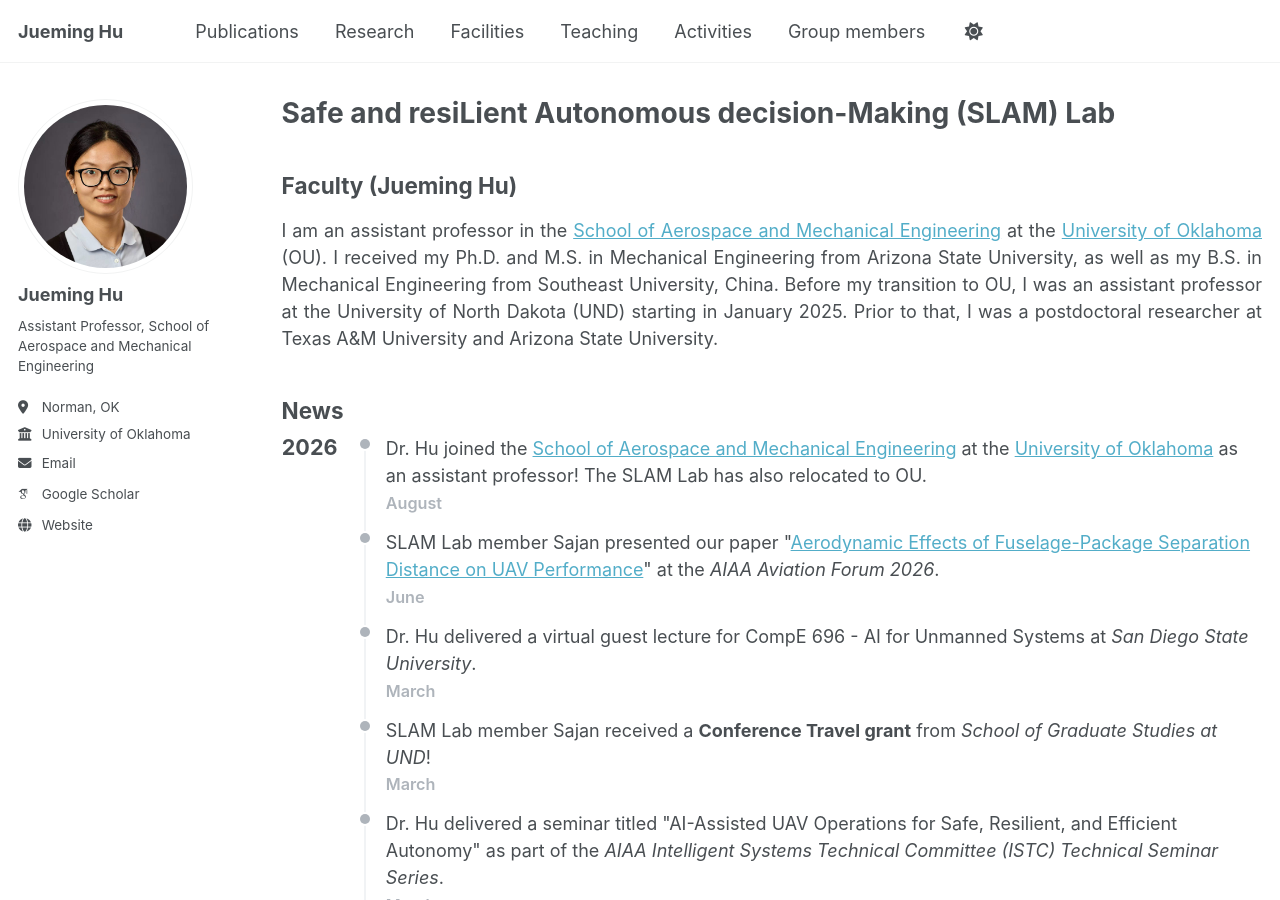
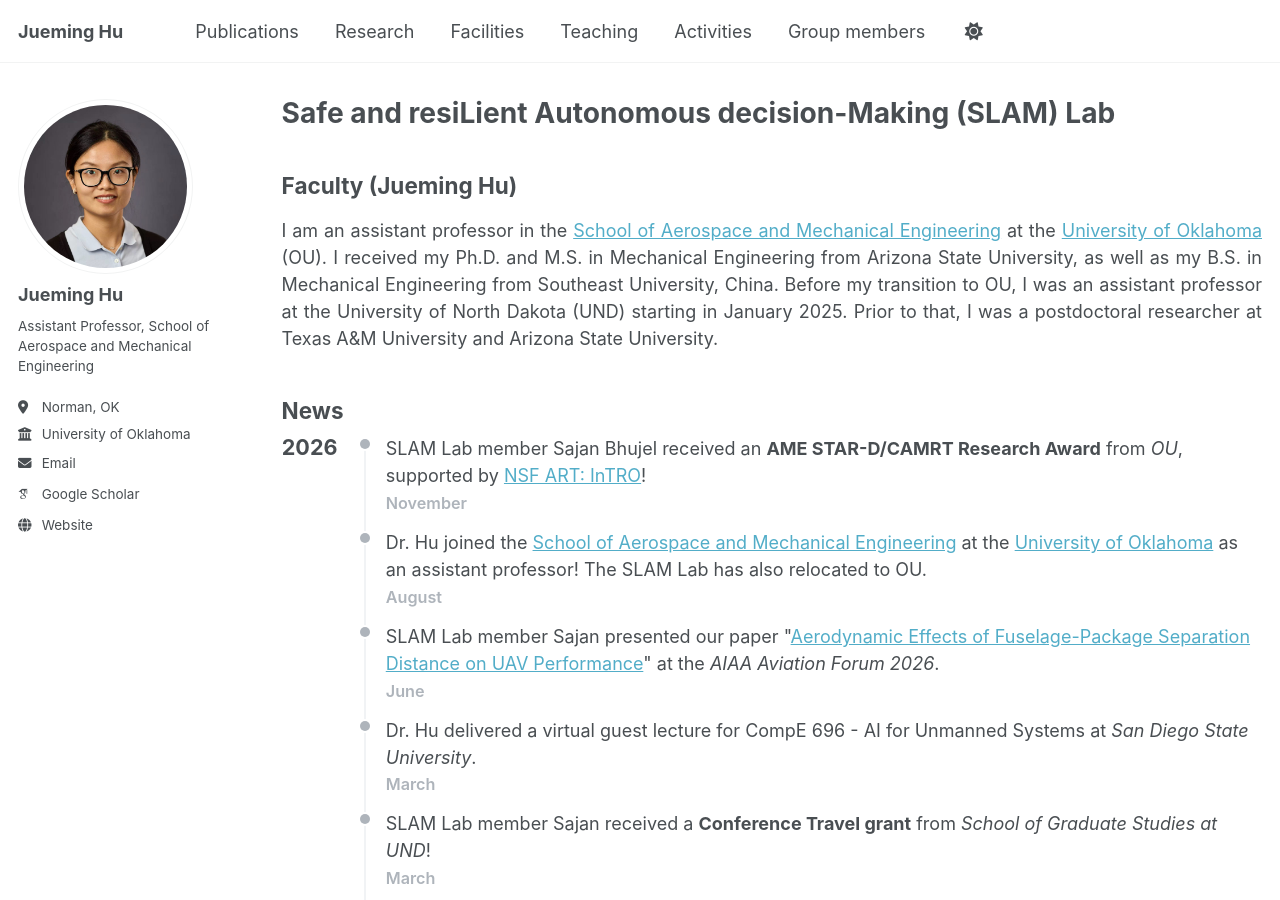
Before and after one commit to Jueming6/Jueming6.github.io, a Jekyll site: the page built from _pages/about.md, in a window 1280 px wide and 900 px high. Built offline with Jekyll 4.4.1, drawn with Linux system fonts in a browser that asks for light colours; some web fonts are replaced.

Commit message:
update 112026

```diff
--- a/_pages/about.md
+++ b/_pages/about.md
@@ -22,6 +22,10 @@ I am an assistant professor in the <a href="https://www.ou.edu/coe/ame">School o
 <div class="tl-wrap">
   <div class="tl-year">2026</div>
   <ul class="tl start-top">
+  <li>
+      <div class="desc">SLAM Lab member Sajan Bhujel received an <strong>AME STAR-D/CAMRT Research Award</strong> from <em>OU</em>, supported by <a href="https://www.ou.edu/research-norman/centers-institutes/cross-cutting-foundations/art-translational-research">NSF ART: InTRO</a>!</div>
+      <div class="month">November</div>
+    </li>
   <li>
       <div class="desc">Dr. Hu joined the <a href="https://www.ou.edu/coe/ame">School of Aerospace and Mechanical Engineering</a> at the <a href="https://www.ou.edu/">University of Oklahoma</a> as an assistant professor! The SLAM Lab has also relocated to OU.</div>
       <div class="month">August</div>
```
Also changed, not shown: _pages/facilities.md (+4 -5 lines), 2 other files.
